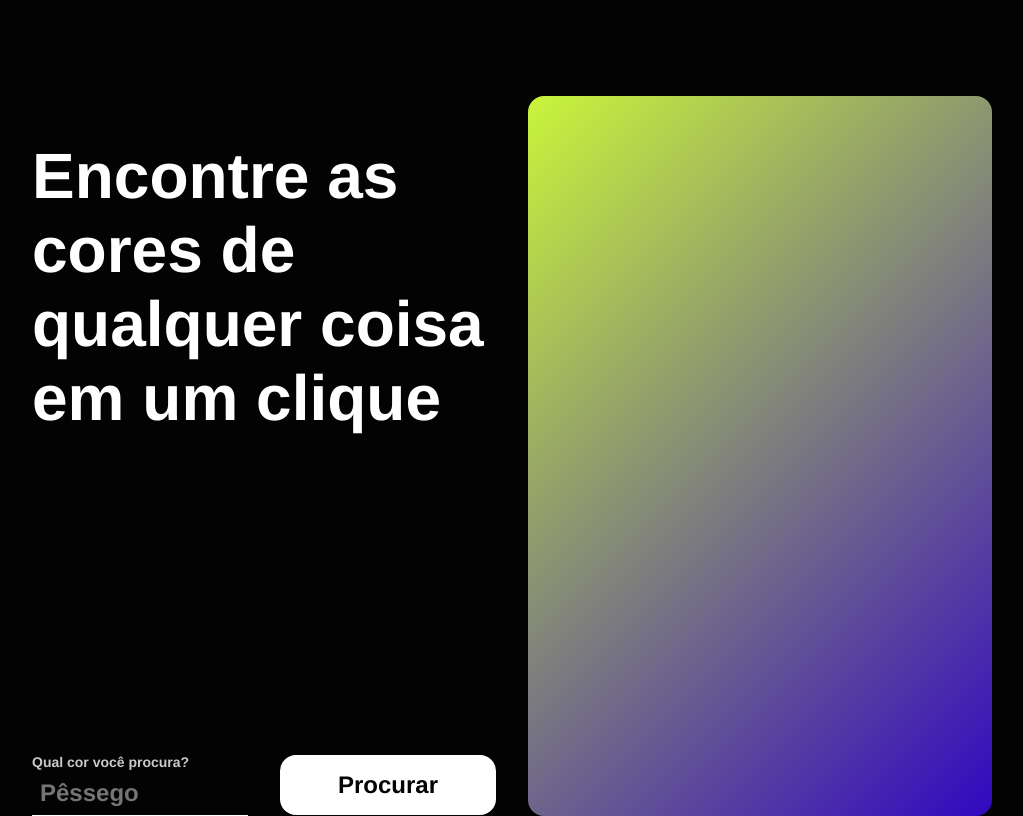
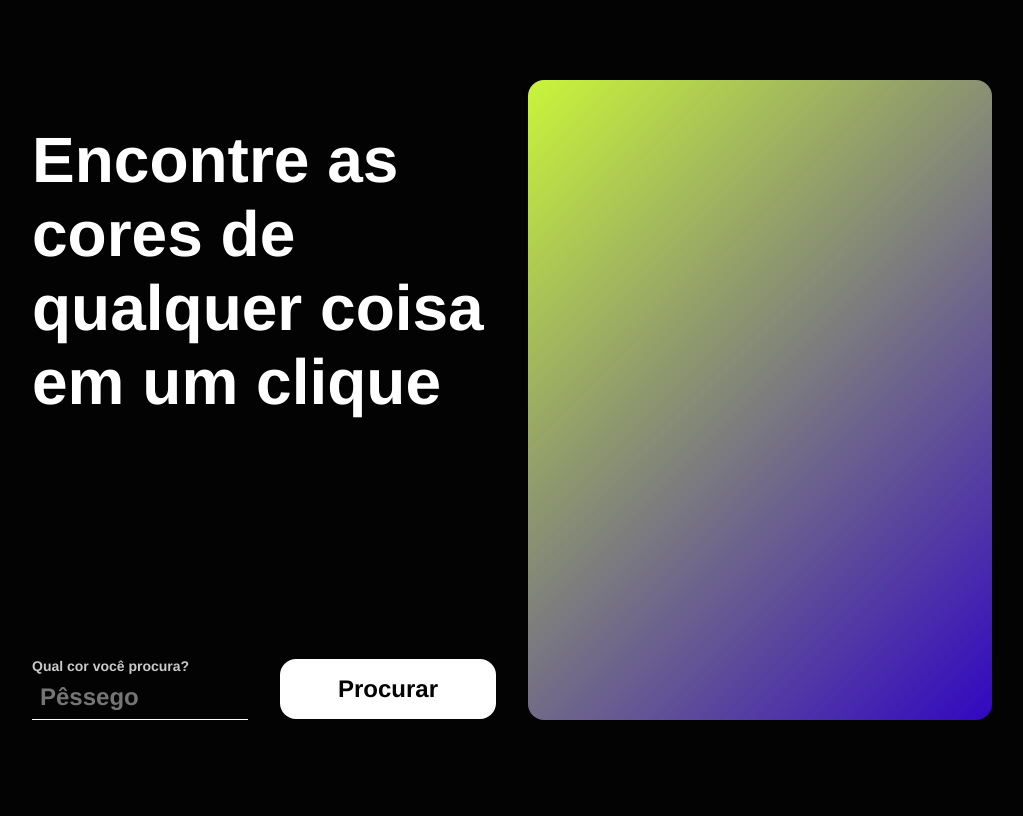
Before and after one commit to sozua/colors-finder, a Next.js app: page / in a window 1280 px wide. Shown: the whole page, without its empty margins (128-1151 px from the left). Built offline with nearby package versions, Linux system fonts and the light colour scheme.

Commit message:
Refatorado a forma que e centralizado o conteudo da pagina inicial

```diff
--- a/src/pages/index.js
+++ b/src/pages/index.js
@@ -63,6 +63,7 @@
   };
 
   return (
+    <div className={styles.generalWrapper}>
       <motion.div
         className={styles.container}
         initial='initial'
@@ -94,5 +95,6 @@
           variants={formAndBoxVariants}
         />
       </motion.div>
+    </div>
   );
 }
--- a/src/styles/Home.module.css
+++ b/src/styles/Home.module.css
@@ -1,10 +1,18 @@
+.generalWrapper {
+  width: 100%;
+  height: 100vh;
+  display: flex;
+  align-items: center;
+  justify-content: center;
+}
+
 .container {
   display: grid;
   justify-content: space-between;
   align-items: center;
   max-width: 1440px;
   width: 100%;
-  margin: 96px auto 0 auto;
+  height: 80vh;
   grid-template-columns: repeat(3, 1fr);
   grid-template-areas: "textAndInputWrapper gradientBox gradientBox";
   column-gap: 32px;
@@ -70,7 +78,7 @@
 
 .gradientBox {
   grid-area: gradientBox;
-  height: 720px;
+  height: 100%;
   border-radius: 16px;
   /* background: linear-gradient(-45deg, #f2709c, #ff9472, #5a35d4);
   background-size: 400% 400%;
```
Lines whose indentation alone changed are shown as unchanged.
